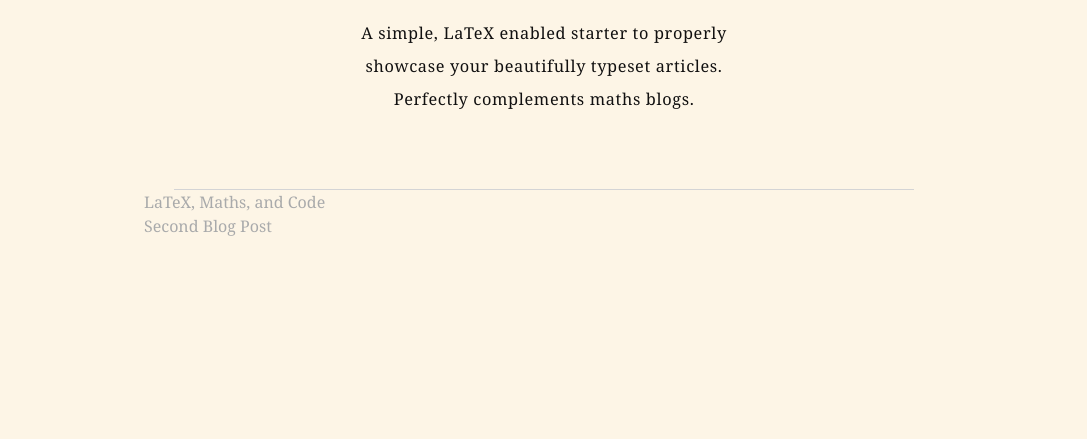
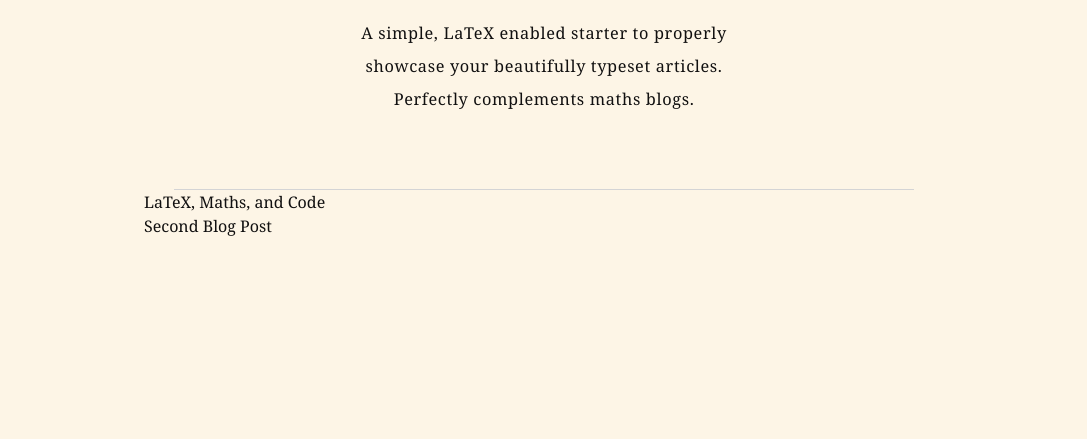
Before and after one commit to bitmaks/gatsby-starter-texblog, a Gatsby site: page / in a window 1280 px wide. Shown: the part 214-653 px from the top of the page, without its empty margins (96-1183 px from the left). Built offline with nearby package versions, Linux system fonts and the light colour scheme; Gatsby itself is replaced by a stand-in of ours; a web font is replaced by a local one.

Commit message:
Update h1 and span global styles

```diff
--- a/src/styles/globals.scss
+++ b/src/styles/globals.scss
@@ -13,7 +13,7 @@ body,
 body {
   width: 100%;
   margin: 0 auto;
-  font-family: $sans-serif-stack;
+  font-family: $serif-stack;
   font-size: 16px;
   line-height: 1.5;
   color: $text-black;
@@ -69,12 +69,12 @@ body {
   font-family: $serif-stack;
   font-size: 100%;
   font-weight: 500;
-  color: $grey-600;
+  color: $text-black;
 }
 
 span {
   margin: 0;
-  font-family: $sans-serif-stack;
+  font-family: $serif-stack;
   font-size: 100%;
   font-weight: normal;
   color: $text-black;
```
